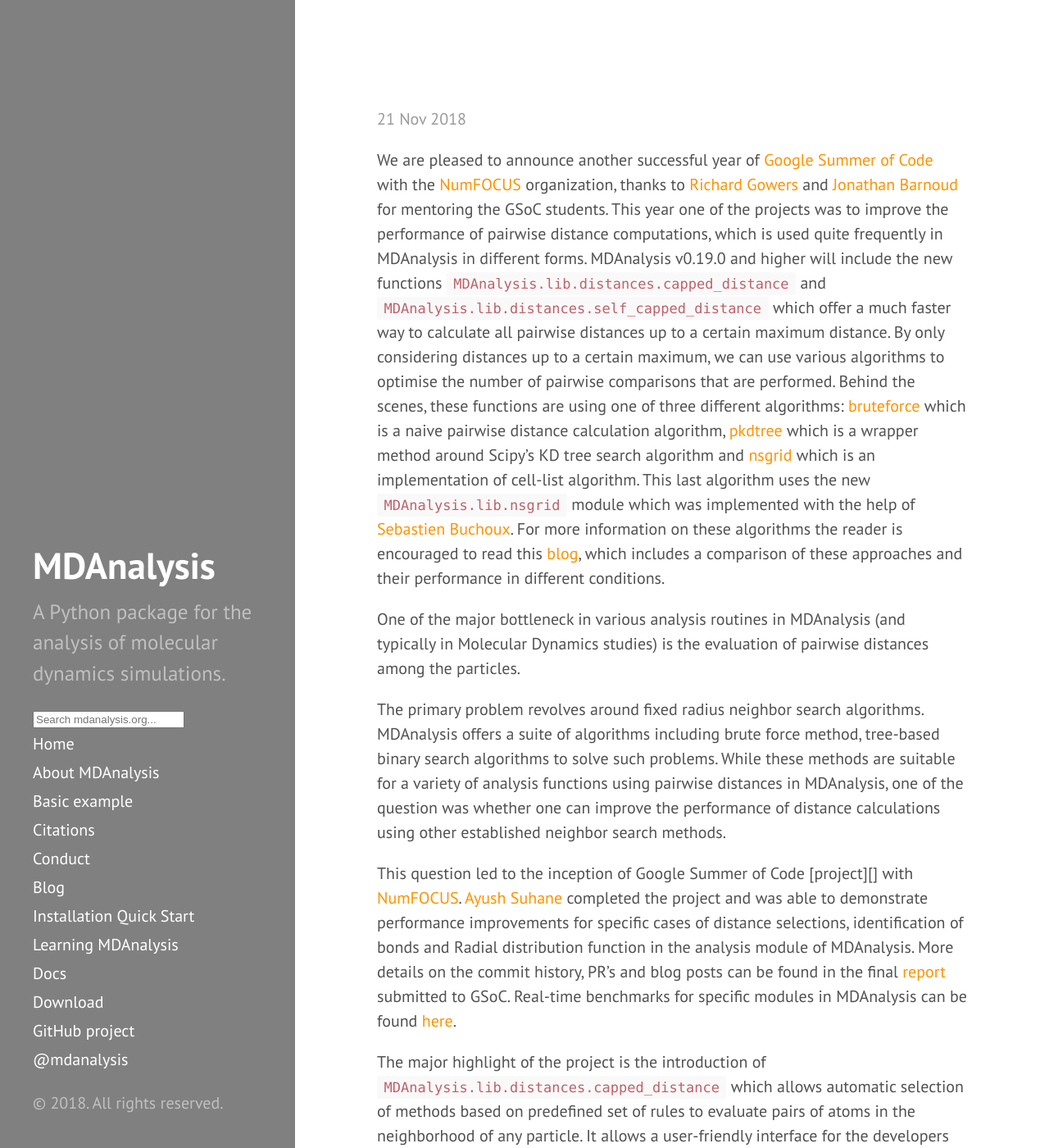
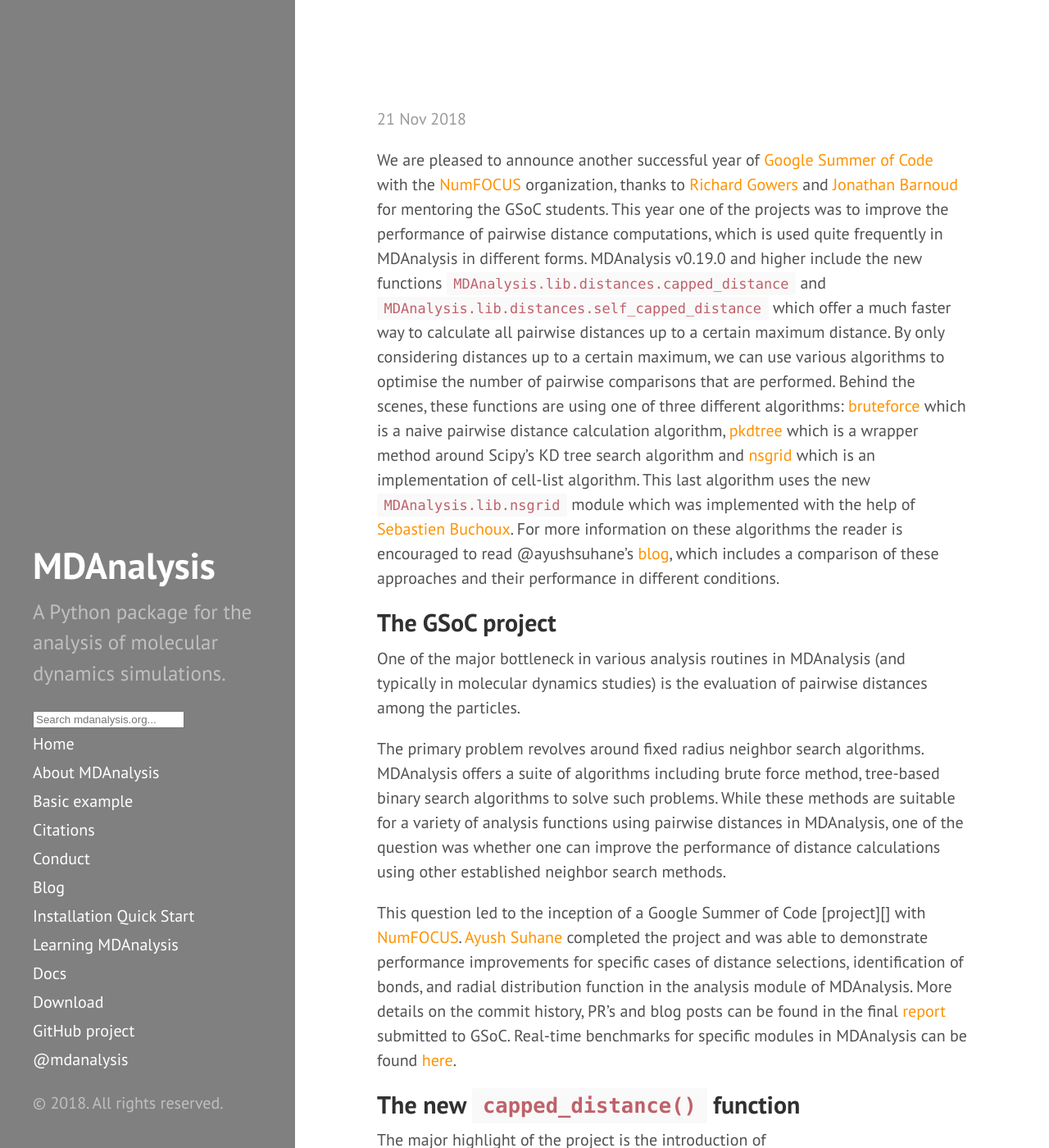
Before and after one commit to MDAnalysis/MDAnalysis.github.io, a Jekyll site: the page built from _posts/2018-11-16-gsoc18-distancesearch.md, in a window 1280 px wide and 1400 px high. Shown: the whole window at 82% size. Built offline with Jekyll 4.4.1, drawn with Linux system fonts in a browser that asks for light colours; our own code applies the rules of GitHub Pages for plain Markdown files; comment, search, counter and statistics services are not loaded; some of the changed text lies outside the part shown.

Commit message:
updated capped_distance blog post
- added sub-headings
- added links
- minor text changes

````diff
--- a/_posts/2018-11-16-gsoc18-distancesearch.md
+++ b/_posts/2018-11-16-gsoc18-distancesearch.md
@@ -6,7 +6,7 @@ title: GSOC 2018: Improvements in distance search methods
 We are pleased to announce another successful year of [Google Summer of Code][] with the [NumFOCUS][] organization,
 thanks to [Richard Gowers][] and [Jonathan Barnoud][] for mentoring the GSoC students.
 This year one of the projects was to improve the performance of pairwise distance computations, which is used quite frequently in MDAnalysis in different forms.
-MDAnalysis v0.19.0 and higher will include the new functions `MDAnalysis.lib.distances.capped_distance` and `MDAnalysis.lib.distances.self_capped_distance`
+MDAnalysis v0.19.0 and higher include the new functions [`MDAnalysis.lib.distances.capped_distance`][] and [`MDAnalysis.lib.distances.self_capped_distance`][]
 which offer a much faster way to calculate all pairwise distances up to a certain maximum distance.
 By only considering distances up to a certain maximum, we can use various algorithms to optimise the number of pairwise comparisons that are performed.
 Behind the scenes, these functions are using one of three different algorithms:
@@ -14,23 +14,26 @@ Behind the scenes, these functions are using one of three different algorithms:
 [pkdtree][] which is a wrapper method around Scipy's KD tree search algorithm
 and [nsgrid][] which is an implementation of cell-list algorithm.
 This last algorithm uses the new ``MDAnalysis.lib.nsgrid`` module which was implemented with the help of [Sebastien Buchoux][].
-For more information on these algorithms the reader is encouraged to read this [blog], which includes a comparison of these approaches and their performance in different conditions.
+For more information on these algorithms the reader is encouraged to read @ayushsuhane's [blog], which includes a comparison of these approaches and their performance in different conditions.
 
 
-One of the major bottleneck in various analysis routines in MDAnalysis (and typically in Molecular Dynamics studies) is the evaluation of pairwise distances among the particles.
+## The GSoC project
+
+One of the major bottleneck in various analysis routines in MDAnalysis (and typically in molecular dynamics studies) is the evaluation of pairwise distances among the particles.
 
 
 The primary problem revolves around fixed radius neighbor search algorithms.
 MDAnalysis offers a suite of algorithms including brute force method, tree-based binary search algorithms to solve such problems.
 While these methods are suitable for a variety of analysis functions using pairwise distances in MDAnalysis, one of the question was whether one can improve the performance of distance calculations using other established neighbor search methods.
 
-This question led to the inception of Google Summer of Code [project][] with [NumFOCUS][].
-[Ayush Suhane][] completed the project and was able to demonstrate performance improvements for specific cases of distance selections, identification of bonds and Radial distribution function in the analysis module of MDAnalysis.
+This question led to the inception of a Google Summer of Code [project][] with [NumFOCUS][].
+[Ayush Suhane][] completed the project and was able to demonstrate performance improvements for specific cases of distance selections, identification of bonds, and radial distribution function in the analysis module of MDAnalysis.
 More details on the commit history, PR's and blog posts can be found in the final [report][] submitted to GSoC. Real-time benchmarks for specific modules in MDAnalysis can be found [here](https://www.mdanalysis.org/benchmarks/).
 
 
+## The new `capped_distance()` function
 
-The major highlight of the project is the introduction of ``MDAnalysis.lib.distances.capped_distance`` which allows automatic selection of methods based on predefined set of rules to evaluate pairs of atoms in the neighborhood of any particle. It allows a user-friendly interface for the developers to quickly implement any new algorithm throughout MDAnalysis modules. To test any new algorithm, one must comply with the following API:
+The major highlight of the project is the introduction of [`MDAnalysis.lib.distances.capped_distance`][] which allows automatic selection of methods based on predefined set of rules to evaluate pairs of atoms in the neighborhood of any particle. It allows a user-friendly interface for the developers to quickly implement any new algorithm throughout MDAnalysis modules. To test any new algorithm, one must comply with the following API:
 
 ```python
 def newmethod_capped(reference, configuration, max_cutoff, min_cutoff=None, box=None, return_distance=True):
@@ -74,14 +78,17 @@ def newmethod_search(coords, centers, radius, box=None):
 
 Finally, this function can be tested with ``capped_distance`` to check the performance against already implemented algorithms in MDAnalysis.
 
+## Performance improvements
+
 This was a flavor of what work was done during GSoC'18. Apart from performance improvements, it is envisioned that this internal functionality will reduce the burden from the user to understand all the technical details of distance search algorithms and instead allow a user to focus on their analysis, as well as allow future developers to easily implement any new algorithm which can exceed the present performance benchmarks.
 
-As a final note, we managed to get an improvement of ~ 2-3 times in Radial Distribution Function computation, ~ 10 times in identification of bonds, and ~ 10 times in distance based selections for the already existing benchmarks in MDAnalysis. The performance is also found to improve with larger datasets but is not reported in benchmarks. Any motivated reader is welcome to submit their feedbacks about the performance of the above-mentioned functions on their data, and/or a benchmark which we would be happy to showcase to the world.
-
+As a final note, we managed to get a speed improvement of ~ 2-3 times in Radial Distribution Function computation, ~ 10 times in identification of bonds, and ~ 10 times in distance based selections for the already existing benchmarks in MDAnalysis. The performance is also found to improve with larger datasets but is not reported in benchmarks. Any motivated reader is welcome to submit their feedbacks about the performance of the above-mentioned functions on their data, and/or a benchmark which we would be happy to showcase to the world.
 
 [Google Summer of Code]: https://summerofcode.withgoogle.com/projects/#5050592943144960
 [NumFOCUS]: https://numfocus.org/
 [Ayush Suhane]: https://github.com/ayushsuhane
+[`MDAnalysis.lib.distances.capped_distance`]: https://www.mdanalysis.org/docs/documentation_pages/lib/distances.html#MDAnalysis.lib.distances.capped_distance
+[`MDAnalysis.lib.distances.self_capped_distance`]: https://www.mdanalysis.org/docs/documentation_pages/lib/distances.html#MDAnalysis.lib.distances.self_capped_distance
 [report]: https://gist.github.com/ayushsuhane/fd114cda20e93b0f61a8acb6d25d3276
 [bruteforce]: http://www.csl.mtu.edu/cs4321/www/Lectures/Lecture%206%20-%20Brute%20Force%20Closest%20Pair%20and%20Convex%20and%20Exhausive%20Search.htm
 [pkdtree]: https://en.wikipedia.org/wiki/K-d_tree
````
Also changed, not shown: other parts of _posts/2018-11-16-gsoc18-distancesearch.md (+1 -0 lines).
